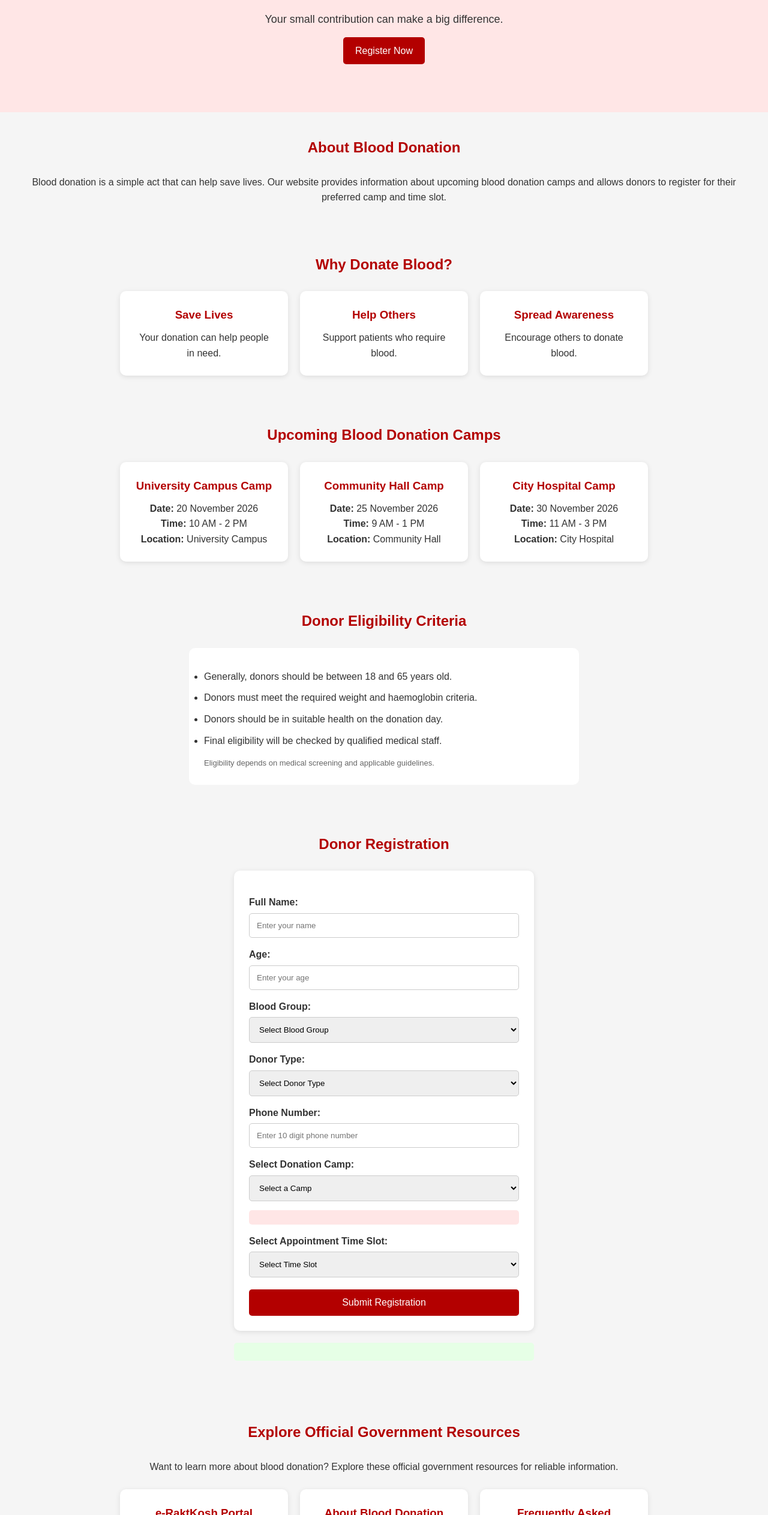
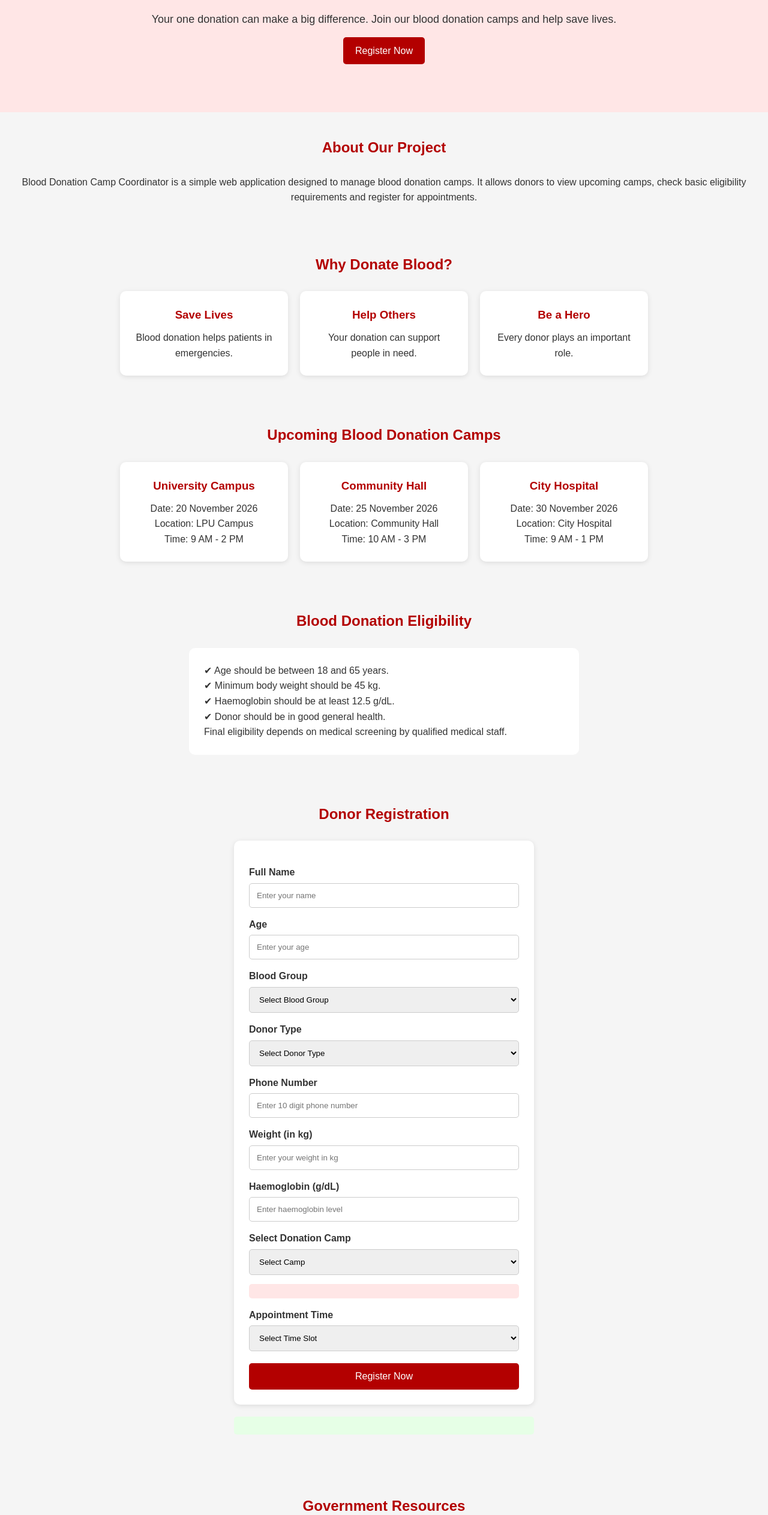
Before and after one commit to harshrajjio5-jpg/Blood-Donation-Camp-Coordinator, a plain HTML site: page index.html in a window 1280 px wide. Shown: the part 275-2800 px from the top of the page at 60% size. Drawn offline with Linux system fonts and the light colour scheme.

Commit message:
Add complete HTML code for Blood Donation Camp Coordinator
Add complete HTML code for Blood Donation Camp Coordinator Website

```diff
--- a/index.html
+++ b/index.html
@@ -12,9 +12,9 @@
 
 <body>
 
-    <!-- Header -->
+    <!-- Navigation -->
     <header>
-        <h1>Blood Donation Camp Coordinator</h1>
+        <h1>Blood Donation Camp</h1>
 
         <nav>
             <a href="#home">Home</a>
@@ -22,38 +22,44 @@
             <a href="#camps">Camps</a>
             <a href="#eligibility">Eligibility</a>
             <a href="#register">Register</a>
-            <a href="#resources">Resources</a>
             <a href="#contact">Contact</a>
         </nav>
     </header>
+
 
     <!-- Home Section -->
     <section id="home" class="hero">
 
         <h2>Donate Blood, Save Lives</h2>
 
-        <p>Your small contribution can make a big difference.</p>
+        <p>
+            Your one donation can make a big difference.
+            Join our blood donation camps and help save lives.
+        </p>
 
         <a href="#register" class="btn">Register Now</a>
 
     </section>
 
+
     <!-- About Section -->
     <section id="about">
 
-        <h2>About Blood Donation</h2>
+        <h2>About Our Project</h2>
 
         <p>
-            Blood donation is a simple act that can help save lives.
-            Our website provides information about upcoming blood
-            donation camps and allows donors to register for their
-            preferred camp and time slot.
+            Blood Donation Camp Coordinator is a simple web application
+            designed to manage blood donation camps.
+
+            It allows donors to view upcoming camps, check basic
+            eligibility requirements and register for appointments.
         </p>
 
     </section>
 
+
     <!-- Why Donate Section -->
-    <section class="why-donate">
+    <section id="why">
 
         <h2>Why Donate Blood?</h2>
 
@@ -61,24 +67,25 @@
 
             <div class="card">
                 <h3>Save Lives</h3>
-                <p>Your donation can help people in need.</p>
+                <p>Blood donation helps patients in emergencies.</p>
             </div>
 
             <div class="card">
                 <h3>Help Others</h3>
-                <p>Support patients who require blood.</p>
+                <p>Your donation can support people in need.</p>
             </div>
 
             <div class="card">
-                <h3>Spread Awareness</h3>
-                <p>Encourage others to donate blood.</p>
+                <h3>Be a Hero</h3>
+                <p>Every donor plays an important role.</p>
             </div>
 
         </div>
 
     </section>
 
-    <!-- Upcoming Camps -->
+
+    <!-- Camps Section -->
     <section id="camps">
 
         <h2>Upcoming Blood Donation Camps</h2>
@@ -86,69 +93,77 @@
         <div class="cards">
 
             <div class="card">
-                <h3>University Campus Camp</h3>
-                <p><b>Date:</b> 20 November 2026</p>
-                <p><b>Time:</b> 10 AM - 2 PM</p>
-                <p><b>Location:</b> University Campus</p>
+                <h3>University Campus</h3>
+                <p>Date: 20 November 2026</p>
+                <p>Location: LPU Campus</p>
+                <p>Time: 9 AM - 2 PM</p>
             </div>
 
             <div class="card">
-                <h3>Community Hall Camp</h3>
-                <p><b>Date:</b> 25 November 2026</p>
-                <p><b>Time:</b> 9 AM - 1 PM</p>
-                <p><b>Location:</b> Community Hall</p>
+                <h3>Community Hall</h3>
+                <p>Date: 25 November 2026</p>
+                <p>Location: Community Hall</p>
+                <p>Time: 10 AM - 3 PM</p>
             </div>
 
             <div class="card">
-                <h3>City Hospital Camp</h3>
-                <p><b>Date:</b> 30 November 2026</p>
-                <p><b>Time:</b> 11 AM - 3 PM</p>
-                <p><b>Location:</b> City Hospital</p>
+                <h3>City Hospital</h3>
+                <p>Date: 30 November 2026</p>
+                <p>Location: City Hospital</p>
+                <p>Time: 9 AM - 1 PM</p>
             </div>
 
         </div>
 
     </section>
 
+
     <!-- Eligibility Section -->
     <section id="eligibility">
 
-        <h2>Donor Eligibility Criteria</h2>
+        <h2>Blood Donation Eligibility</h2>
 
         <div class="eligibility-box">
 
-            <ul>
-                <li>Generally, donors should be between 18 and 65 years old.</li>
-                <li>Donors must meet the required weight and haemoglobin criteria.</li>
-                <li>Donors should be in suitable health on the donation day.</li>
-                <li>Final eligibility will be checked by qualified medical staff.</li>
-            </ul>
+            <p>✔ Age should be between 18 and 65 years.</p>
 
-            <p class="small-note">
-                Eligibility depends on medical screening and applicable guidelines.
+            <p>✔ Minimum body weight should be 45 kg.</p>
+
+            <p>✔ Haemoglobin should be at least 12.5 g/dL.</p>
+
+            <p>✔ Donor should be in good general health.</p>
+
+            <p>
+                Final eligibility depends on medical screening
+                by qualified medical staff.
             </p>
 
         </div>
 
     </section>
 
+
     <!-- Registration Section -->
     <section id="register">
 
         <h2>Donor Registration</h2>
 
-        <form onsubmit="registerDonor(); return false;">
+        <form id="donorForm">
 
-            <label>Full Name:</label>
-            <input type="text" id="name" placeholder="Enter your name">
+            <label>Full Name</label>
+            <input type="text" id="name" placeholder="Enter your name" required>
 
-            <label>Age:</label>
-            <input type="number" id="age" placeholder="Enter your age">
 
-            <label>Blood Group:</label>
+            <label>Age</label>
+            <input type="number" id="age" placeholder="Enter your age" required>
 
-            <select id="bloodGroup">
+
+            <label>Blood Group</label>
+
+            <select id="bloodGroup" required>
+
                 <option value="">Select Blood Group</option>
+
                 <option>A+</option>
                 <option>A-</option>
                 <option>B+</option>
@@ -157,133 +172,146 @@
                 <option>AB-</option>
                 <option>O+</option>
                 <option>O-</option>
-            </select>
-
-            <label>Donor Type:</label>
-
-            <select id="donorType">
-                <option value="">Select Donor Type</option>
-                <option>First Time Donor</option>
-                <option>Regular Donor</option>
-            </select>
-
-            <label>Phone Number:</label>
-            <input type="tel" id="phone" placeholder="Enter 10 digit phone number">
-
-            <label>Select Donation Camp:</label>
-
-            <select id="camp" onchange="showCampDetails()">
-
-                <option value="">Select a Camp</option>
-                <option value="university">University Campus Camp</option>
-                <option value="community">Community Hall Camp</option>
-                <option value="hospital">City Hospital Camp</option>
 
             </select>
 
+
+            <label>Donor Type</label>
+
+            <select id="donorType" required>
+
+                <option value="">Select Donor Type</option>
+
+                <option>First Time Donor</option>
+                <option>Regular Donor</option>
+
+            </select>
+
+
+            <label>Phone Number</label>
+
+            <input type="tel" id="phone"
+                placeholder="Enter 10 digit phone number" required>
+
+
+            <!-- NEW WEIGHT FIELD -->
+
+            <label>Weight (in kg)</label>
+
+            <input type="number" id="weight"
+                placeholder="Enter your weight in kg"
+                min="1" step="0.1" required>
+
+
+            <!-- NEW HAEMOGLOBIN FIELD -->
+
+            <label>Haemoglobin (g/dL)</label>
+
+            <input type="number" id="hemoglobin"
+                placeholder="Enter haemoglobin level"
+                min="1" step="0.1" required>
+
+
+            <label>Select Donation Camp</label>
+
+            <select id="camp" onchange="showCampDetails()" required>
+
+                <option value="">Select Camp</option>
+
+                <option value="University Campus">University Campus</option>
+
+                <option value="Community Hall">Community Hall</option>
+
+                <option value="City Hospital">City Hospital</option>
+
+            </select>
+
+
             <div id="campDetails"></div>
 
-            <label>Select Appointment Time Slot:</label>
 
-            <select id="appointmentTime">
+            <label>Appointment Time</label>
+
+            <select id="slot" required>
+
                 <option value="">Select Time Slot</option>
+
+                <option>9:00 AM - 10:00 AM</option>
+
+                <option>10:00 AM - 11:00 AM</option>
+
+                <option>11:00 AM - 12:00 PM</option>
+
+                <option>12:00 PM - 1:00 PM</option>
+
+                <option>1:00 PM - 2:00 PM</option>
+
+                <option>2:00 PM - 3:00 PM</option>
+
             </select>
 
-            <button type="submit">Submit Registration</button>
+
+            <button type="button" onclick="registerDonor()">
+                Register Now
+            </button>
 
         </form>
+
 
         <div id="result"></div>
 
     </section>
 
-    <!-- NEW: Government Resources Section -->
+
+    <!-- Government Resources -->
+
     <section id="resources">
 
-        <h2>Explore Official Government Resources</h2>
+        <h2>Government Resources</h2>
 
-        <p class="resource-intro">
-            Want to learn more about blood donation?
-            Explore these official government resources
-            for reliable information.
+        <p>
+            Visit the official e-RaktKosh portal for blood
+            donation information and nearby blood banks.
         </p>
 
-        <div class="cards">
+        <a href="https://eraktkosh.mohfw.gov.in/"
+            target="_blank" class="btn">
 
-            <div class="card resource-card">
+            Visit e-RaktKosh
 
-                <h3>e-RaktKosh Portal</h3>
-
-                <p>
-                    Explore blood banks, blood availability
-                    and blood donation camp information across India.
-                </p>
-
-                <a href="https://eraktkosh.mohfw.gov.in/BLDAHIMS/bloodbank/transactions/bbpublicindex.html"
-                   target="_blank" rel="noopener noreferrer" class="resource-btn">
-                    Visit Official Portal
-                </a>
-
-            </div>
-
-            <div class="card resource-card">
-
-                <h3>About Blood Donation</h3>
-
-                <p>
-                    Learn about blood donation, its importance
-                    and the donation process.
-                </p>
-
-                <a href="https://eraktkosh.mohfw.gov.in/BLDAHIMS/bloodbank/donateblood.cnt"
-                   target="_blank" rel="noopener noreferrer" class="resource-btn">
-                    Learn More
-                </a>
-
-            </div>
-
-            <div class="card resource-card">
-
-                <h3>Frequently Asked Questions</h3>
-
-                <p>
-                    Find answers to common questions
-                    about blood donation.
-                </p>
-
-                <a href="https://eraktkosh.mohfw.gov.in/BLDAHIMS/bloodbank/eraktkoshfaq.cnt"
-                   target="_blank" rel="noopener noreferrer" class="resource-btn">
-                    Explore FAQs
-                </a>
-
-            </div>
-
-        </div>
+        </a>
 
     </section>
 
+
     <!-- Contact Section -->
+
     <section id="contact">
 
         <h2>Contact Us</h2>
 
-        <p>Email: bloodcamp@example.com</p>
-        <p>Phone: 9876543210</p>
+        <p>Blood Donation Camp Coordinator</p>
+
+        <p>Lovely Professional University</p>
+
+        <p>Email: blooddonation@example.com</p>
 
     </section>
 
+
     <!-- Footer -->
+
     <footer>
 
-        <p>© 2026 Blood Donation Camp Coordinator</p>
-
-        <p>Donate Blood, Save Lives!</p>
-
-        <p class="footer-note">
-            Educational project. Camp information is for demonstration purposes.
+        <p>
+            © 2026 Blood Donation Camp Coordinator.
+            All Rights Reserved.
         </p>
 
+        <p>Donate Blood, Save Lives ❤️</p>
+
     </footer>
+
 
     <script src="script.js"></script>
 
```
